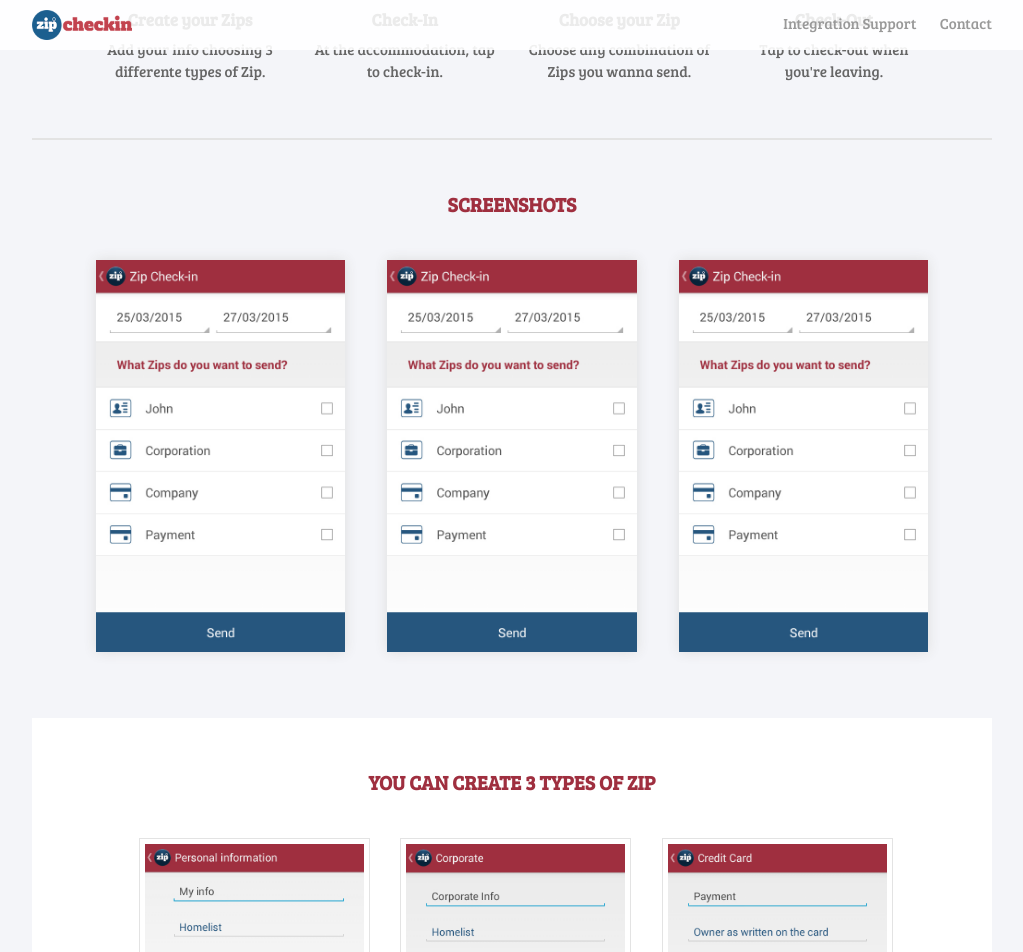
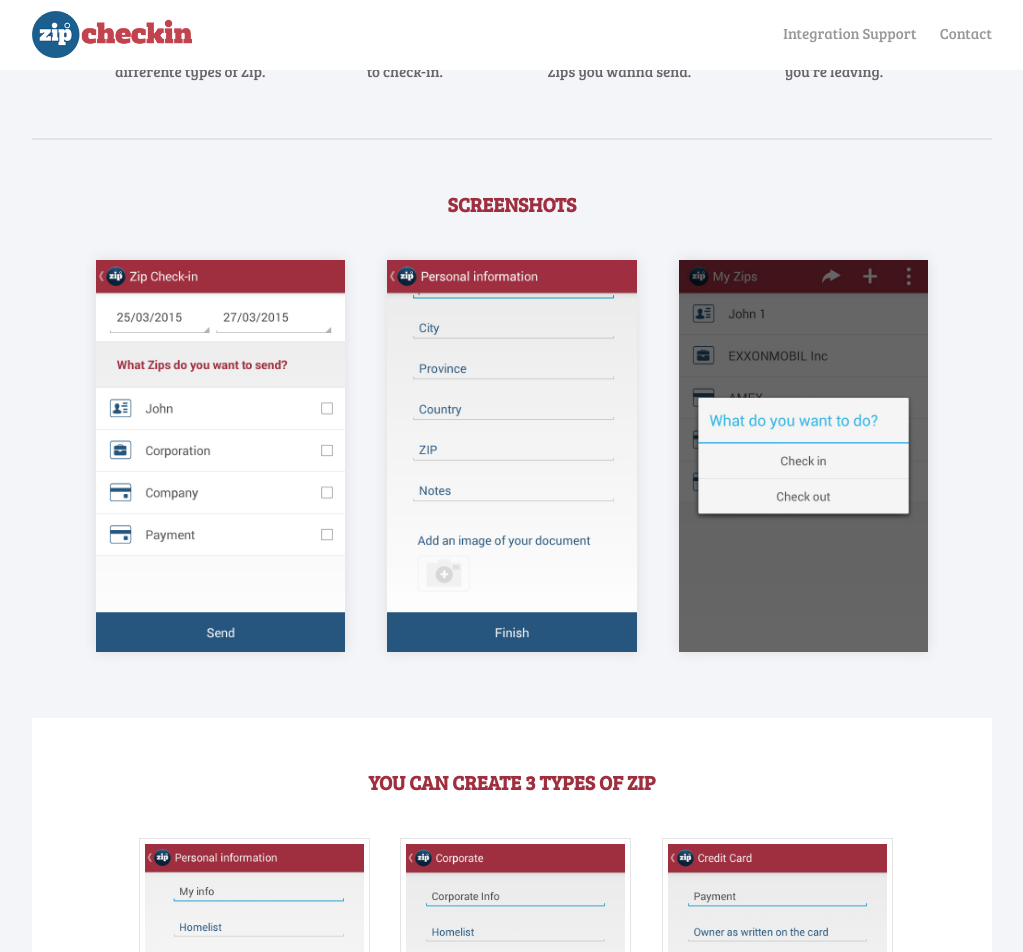
Before and after one commit to zipcheckin/zipcheckin.github.io, a Jekyll site: the page built from index.html, in a window 1280 px wide and 1400 px high, scrolled down 812 px. Shown: the top 952 px of the window, without its empty margins (128-1151 px from the left). Built offline with Jekyll 4.4.1, drawn with Linux system fonts in a browser that asks for light colours; nearby versions of some CDN libraries; some of the changed text lies outside the part shown.

Commit message:
Added screens

```diff
--- a/_includes/footer.html
+++ b/_includes/footer.html
@@ -2,7 +2,7 @@
   <div class="wrapper">
 
     <div>
-      <strong>© 2015 ZipCheckin.</strong> All rights reserved.
+      <strong>© 2015 zipcheckin.me.</strong> All rights reserved.
     </div>
     <img src="/images/logo-ft.png">
 
--- a/_sass/_layout.scss
+++ b/_sass/_layout.scss
@@ -43,18 +43,11 @@
 }
 
 header.default.tiny {
-  height: 50px;
   background: rgba($white, .9);
 
-  .logo {
-    width: 100px !important;
-    margin-top: 10px !important;
+  &:hover {
+    background: rgba($white, 1);
   }
-
-  ul {
-    margin-top: 10px;
-  }
-
 }
 
 
--- a/index.html
+++ b/index.html
@@ -58,10 +58,10 @@
           <img src="images/screens/screen-06.jpg">
         </li>
         <li>
-          <img src="/images/screens/screen-06.jpg">
+          <img src="/images/screens/screen-01.jpg">
         </li>
         <li>
-          <img src="/images/screens/screen-06.jpg">
+          <img src="/images/screens/screen-05.jpg">
         </li>
       </ul>
 
```
Also changed, not shown: images/screens/screen-01.jpg, images/screens/screen-05.jpg, images/screens/screen-07.jpg (deleted).
